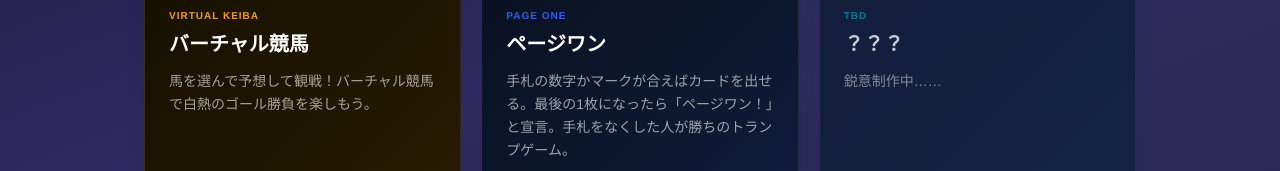
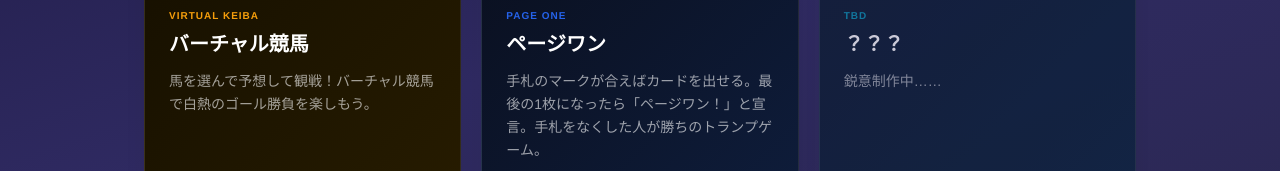
Before and after one commit to penmawashi8-ux/SKULL, a React (Vite) app in the folder hub/: page / in a window 1280 px wide. Shown: the part 781-952 px from the top of the page. Built offline with nearby package versions, Linux system fonts and the light colour scheme; no server answers.

Commit message:
fix: ページワンの説明文を「マークが合えば」に修正
https://claude.ai/code/session_01H8jGQc2VND3oGuH54dsXUe

```diff
--- a/hub/src/App.tsx
+++ b/hub/src/App.tsx
@@ -103,7 +103,7 @@ const games: Game[] = [
     name: 'ページワン',
     nameEn: 'PAGE ONE',
     description:
-      '手札の数字かマークが合えばカードを出せる。最後の1枚になったら「ページワン！」と宣言。手札をなくした人が勝ちのトランプゲーム。',
+      '手札のマークが合えばカードを出せる。最後の1枚になったら「ページワン！」と宣言。手札をなくした人が勝ちのトランプゲーム。',
     icon: '🃏',
     status: 'available',
     url: 'https://pageone-wine.vercel.app',
```
